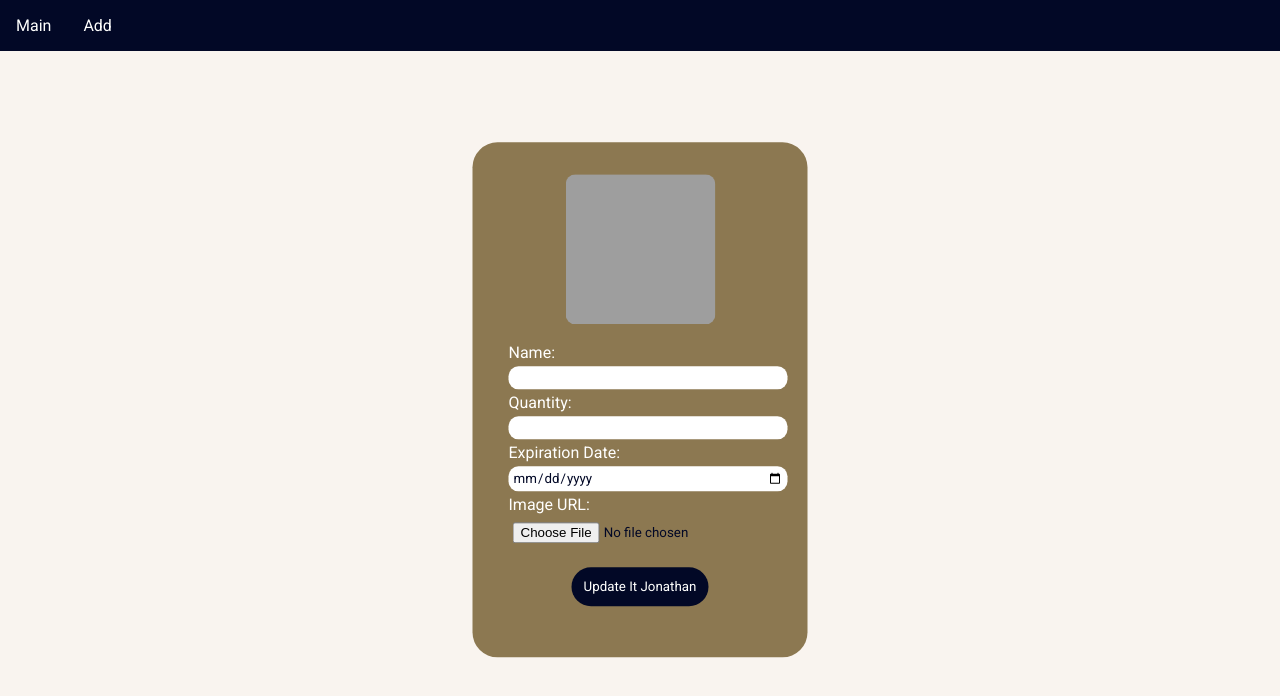
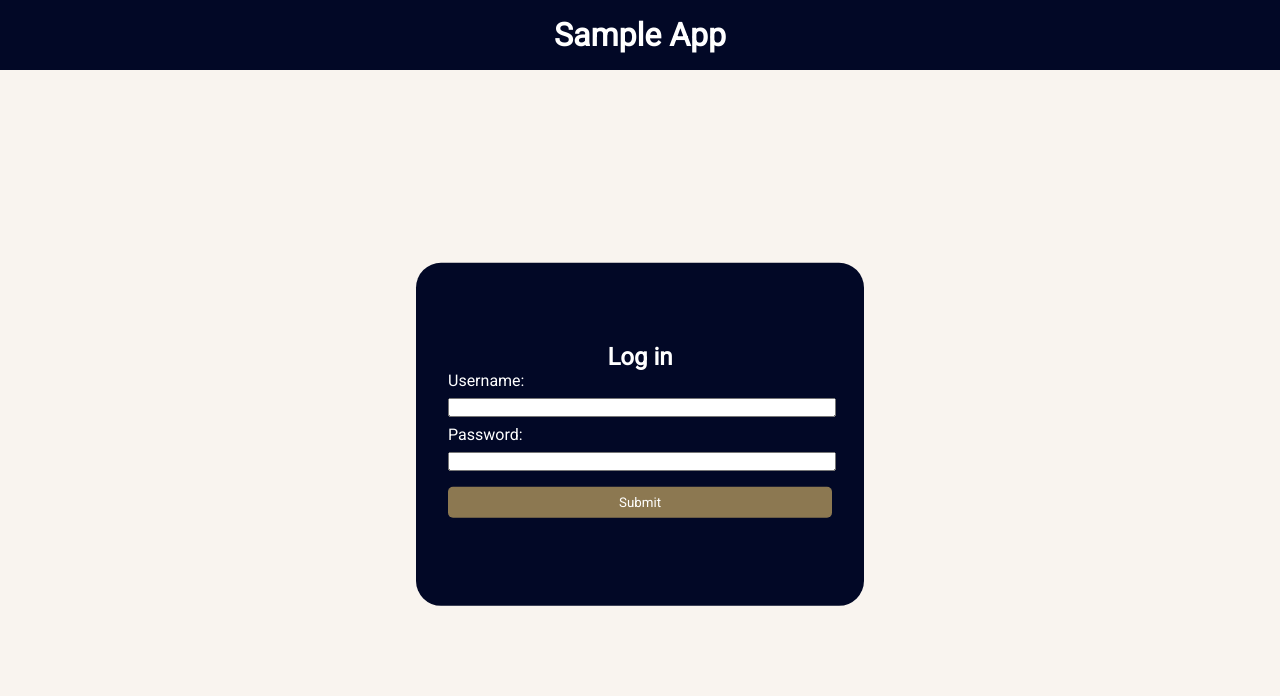
Before and after one commit to gnahhr/react-playground-2, a React (Create React App) app: page /update/1 in a window 1280 px wide. Shown: the top 696 px of the page. Built offline with nearby package versions, Linux system fonts and the light colour scheme; no server answers.

Commit message:
added login

```diff
--- a/package.json
+++ b/package.json
@@ -10,6 +10,7 @@
     "moment": "^2.29.1",
     "react": "^17.0.2",
     "react-dom": "^17.0.2",
+    "react-loading-ui": "^1.2.3",
     "react-router-dom": "^6.2.2",
     "react-scripts": "5.0.0",
     "web-vitals": "^2.1.4"
--- a/src/App.css
+++ b/src/App.css
@@ -23,6 +23,12 @@ header {
     padding: 1rem auto;
 }
 
+header h1 {
+    text-align: center;
+    padding: 1rem;
+    color: white;
+}
+
 header ul {
     display: flex;
 }
@@ -39,6 +45,36 @@ header ul li a {
 
 header ul li a:hover {
     color: #8c7851;
+}
+
+/* Login */
+
+.Login-form {
+    padding: 5rem 2rem;
+    background-color:#020826;
+    color: #FFF;
+    width: 30vw;
+    border-radius: 25px;
+    margin:auto;
+    transform:translateY(10%);
+}
+
+.Login-form h2 {
+    text-align: center;
+}
+
+.Login-form input, .Login-form button {
+    margin: .5rem auto;
+    width: 100%;
+}
+
+.Login-form button {
+    text-decoration: none;
+    border-radius: 5px;
+    background-color: #8c7851;
+    padding: .5rem;
+    color: #fffffe;
+    border: none;
 }
 
 /* Main */
--- a/src/App.js
+++ b/src/App.js
@@ -7,24 +7,25 @@ import AddProduct from './components/AddProduct.js'
 import UpdateProduct from './components/UpdateProduct.js'
 import React, { useState } from 'react'
 import { BrowserRouter as Router, Route, Routes} from 'react-router-dom'
-import Blank from './components/Blank.js';
+import useToken from './components/useToken.js'
 
 function App() {
-  const [token, setToken] = useState(true);
+
+  const { token, setToken } = useToken();
 
   return (
     <Router>
       <div className="App">
         <Header />
         <main>
-          {token ?
+          {token === "Success" ?
             <Routes>
               <Route path="/" exact element={<Main />}/>
               <Route path="add" element={<AddProduct />}/>
               <Route path="update/:updateId" element={<UpdateProduct />}/>
             </Routes>
             :
-            <Login props={setToken}/>
+            <Login setToken={setToken}/>
           }
         </main>
         <Footer />
--- a/src/components/Header.js
+++ b/src/components/Header.js
@@ -1,13 +1,29 @@
 import React from 'react'
-import { Link } from 'react-router-dom'
+import { Link, useNavigate as navigate } from 'react-router-dom'
+import useToken from './useToken.js';
+const Header = () => {
 
-const Header = () => {
+  const { token, setToken } = useToken();
+
+
+  const logout = () => {
+    sessionStorage.clear();
+    navigate("/");
+  }
+
   return (
     <header>
-        <ul>
+        {token === "Success" ?
+          <ul>
             <li><Link to="/">Main</Link></li>
             <li><Link to="/add">Add</Link></li>
-        </ul>
+            <li><Link to="/" onClick={logout}>Logout</Link></li>
+          </ul>
+
+        :
+        <h1>Sample App</h1>
+        }
+
     </header>
   )
 }
--- a/src/components/Login.js
+++ b/src/components/Login.js
@@ -24,7 +24,8 @@ const Login = ({setToken}) => {
             referrerPolicy: 'no-referrer', // no-referrer, *no-referrer-when-downgrade, origin, origin-when-cross-origin, same-origin, strict-origin, strict-origin-when-cross-origin, unsafe-url
             body: JSON.stringify(data) // body data type must match "Content-Type" header
         });
-        console.log(await response.json());
+        const final = await response.json();
+        setToken(final.status)
     };
 
     const setInputValue = {
@@ -41,7 +42,10 @@ const Login = ({setToken}) => {
 
     return (
         <div className="Login-form">
+            <h2>Log in</h2>
+            <label htmlFor="username">Username:</label> <br />
             <input type="text" value={username} onChange={(e) => onInputChange(e)} name="username" /> <br />
+            <label htmlFor="password">Password:</label> <br />
             <input type="password" name="password" id="userPass" value={password} onChange={(e) =>onInputChange(e)} /> <br />
             <button onClick={onClick}>Submit</button>
         </div>
--- a/src/components/Product.js
+++ b/src/components/Product.js
@@ -1,5 +1,5 @@
 import React from 'react';
-import {Link} from 'react-router-dom';
+import {Link, useNavigate as navigate} from 'react-router-dom';
 import moment from "moment";
 
 const Product = ({data}) => {
@@ -25,7 +25,7 @@ const Product = ({data}) => {
         body: JSON.stringify(params) // body data type must match "Content-Type" header
     });
 
-    console.log(await response.json());
+    navigate("/");
   }
   return (
     <tr>
--- /dev/null
+++ b/src/components/useToken.js
@@ -0,0 +1,21 @@
+import { useState } from 'react';
+
+export default function useToken() {
+  const getToken = () => {
+    const tokenString = sessionStorage.getItem('token');
+    const userToken = JSON.parse(tokenString);
+    return userToken
+  };
+
+  const [token, setToken] = useState(getToken());
+
+  const saveToken = userToken => {
+    sessionStorage.setItem('token', JSON.stringify(userToken));
+    setToken(userToken.token);
+  };
+
+  return {
+    setToken: saveToken,
+    token
+  }
+}
```
Also changed, not shown: 1 other file (tests, documents, lock files or other folders).
